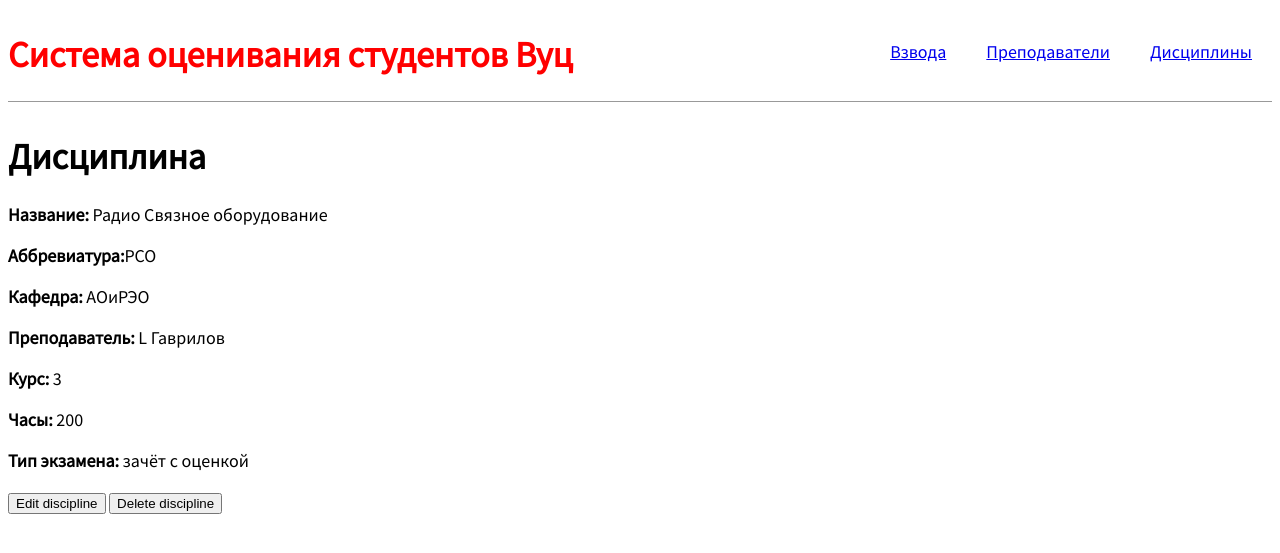
After one commit to Rishatco/mark_system, a Django app: page /discipline/1 in a window 1280 px wide. The commit adds this page. Shown: the top 553 px of the page. Run offline with Django 3.2, Linux system fonts and the light colour scheme; data comes from the database, SQL or seed files in the repository; both versions use the stored data as it was after the commit.

Commit message:
Добавил базовые операции для преподавателей и дисциплин

```diff
--- a/system/firstapp/models.py
+++ b/system/firstapp/models.py
@@ -84,6 +84,14 @@ class Teacher(models.Model):
         ]
         ordering = ["surname", "name", "patronymic"]
 
+    def get_absolute_url(self):
+        return  reverse('teacher-detail',args=[str(self.id)])
+    def get_edit_url(self):
+        return  reverse('teacher-edit', args=[str(self.id)])
+
+    def get_del_url(self):
+        return  reverse('teacher-delete', args=[str(self.id)])
+
 class Discipline(models.Model):
 
     TYPE_EXAM =[
@@ -108,6 +116,16 @@ class Discipline(models.Model):
     class Meta:
         ordering = ["name"]
 
+    def get_absolute_url(self):
+        return reverse('discipline-detail', args=[str(self.id)])
+
+    def get_edit_url(self):
+        return reverse('discipline-edit', args=[str(self.id)])
+
+    def get_del_url(self):
+        return reverse('discipline-delete', args=[str(self.id)])
+
+
 class Mark(models.Model):
 
     student = models.ForeignKey(to="StudentModel", on_delete=models.CASCADE, verbose_name="Студент")
--- a/system/firstapp/templates/base.html
+++ b/system/firstapp/templates/base.html
@@ -12,10 +12,14 @@
         <div class="nav-left">
           <h1><a href="{% url 'squads' %}">Система оценивания студентов Вуц</a></h1>
         </div>
-        <div class="nav-right">
-          <a href="{% url 'squad-create' %}">+ New Squad</a>
-          <a href="{% url 'squads' %}">Взвода</a>
-          <a href="{% url 'teachers' %}">Преподаватели</a>
+
+         <div class="nav-right">
+          <a href="{% url 'squads' %}">Взвода</a><br>
+         </div>
+         <div class="nav-right">
+          <a href="{% url 'teachers' %}">Преподаватели</a><br>
+         </div>
+         <div class="nav-right">
           <a href="{% url 'disciplines' %}">Дисциплины</a>
          </div>
       </header>
--- /dev/null
+++ b/system/firstapp/templates/firstapp/discipline_detail.html
@@ -0,0 +1,13 @@
+{% extends 'base.html' %}
+{% block content %}
+      <h1>Дисциплина</h1>
+    <p><strong>Название: </strong><a>{{discipline.name}}</a></p>
+    <p><strong>Аббревиатура:</strong><a>{{discipline.short_name}}</a></p>
+    <p><strong>Кафедра: </strong><a>{{discipline.departament}}</a></p>
+    <p><strong>Преподаватель: </strong><a>{{discipline.teacher}}</a></p>
+    <p><strong>Курс: </strong><a>{{discipline.course}}</a></p>
+    <p><strong>Часы: </strong><a>{{discipline.hours}}</a></p>
+    <p><strong>Тип экзамена: </strong><a>{{discipline.get_type_exam_display}}</a></p>
+<button onclick="location.href='{{discipline.get_edit_url}}'">Edit discipline</button>
+<button onclick="location.href='{{discipline.get_del_url}}'">Delete discipline</button>
+{% endblock %}
--- a/system/firstapp/templates/firstapp/discipline_list.html
+++ b/system/firstapp/templates/firstapp/discipline_list.html
@@ -2,6 +2,9 @@
 <title>Discipline</title>
 {% block content %}
   <h1>Discipline List</h1>
+  <div class="nav-right">
+    <a href="{% url 'disсipline-create' %}">Добавить новую дисциплину</a><br>
+  </div>
   {% if discipline_list %}
   <ul>
     {% for discipline in discipline_list %}
@@ -11,6 +14,6 @@
     {% endfor %}
   </ul>
   {% else %}
-    <p>There are disciplines.</p>
+    <p>There are no disciplines.</p>
   {% endif %}
 {% endblock %}
--- a/system/firstapp/templates/firstapp/teacher_list.html
+++ b/system/firstapp/templates/firstapp/teacher_list.html
@@ -1,7 +1,11 @@
 {% extends 'base.html' %}
+{% load static %}
 <title>Teachers</title>
 {% block content %}
   <h1>Teacher List</h1>
+ <div class="nav-right">
+    <a href="{% url 'teacher-create' %}">Добавить нового преподавателя</a><br>
+  </div>
   {% if teacher_list %}
   <ul>
     {% for teacher in teacher_list %}
@@ -11,6 +15,6 @@
     {% endfor %}
   </ul>
   {% else %}
-    <p>There are no teacher.</p>
+    <p>Отсутсвуют преподаватели.</p>
   {% endif %}
 {% endblock %}
--- a/system/firstapp/views.py
+++ b/system/firstapp/views.py
@@ -123,5 +123,40 @@ class SquadDeleteView(generic.DeleteView):
 class TeachersList(generic.ListView):
     model = Teacher
 
+class TeacherCreateView(generic.CreateView):
+    model = Teacher
+    fields = ["surname", "name", "patronymic", "departament", "rank"]
+    template_name = "teacher_create.html"
+
+class TeacherEditView(generic.UpdateView):
+    model = Teacher
+    fields = ["surname", "name", "patronymic", "departament", "rank"]
+    template_name = "teacher_update.html"
+
+class TeacherDeleteView(generic.DeleteView):
+    model = Teacher
+    success_url = reverse_lazy('teachers')
+
+class TeacherDetailView(generic.DetailView):
+    model = Teacher
+
+
 class DisciplinesList(generic.ListView):
     model = Discipline
+
+class DisciplineCreateView(generic.CreateView):
+    model = Discipline
+    fields = ["name", "short_name", "departament", "teacher", "course", "hours", "type_exam"]
+    template_name = "discipline_create.html"
+
+class DisciplineEditView(generic.UpdateView):
+    model = Discipline
+    fields = ["name", "short_name", "departament", "teacher", "course", "hours", "type_exam"]
+    template_name = "discipline_update.html"
+
+class DisciplineDeleteView(generic.DeleteView):
+    model = Discipline
+    success_url = reverse_lazy('discipline')
+
+class DisciplineDetailView(generic.DetailView):
+    model =  Discipline
--- a/system/static/css/style.css
+++ b/system/static/css/style.css
@@ -21,6 +21,8 @@ header h1 a {
 .nav-right {
   display: flex;
   padding-top: 2rem;
+  padding-left: 20px;
+  padding-right: 20px;
 }
 
 .post-entry {
--- a/system/system/settings.py
+++ b/system/system/settings.py
@@ -57,7 +57,7 @@ TEMPLATE_DIR = os.path.join(BASE_DIR, "templates")
 TEMPLATES = [
     {
         'BACKEND': 'django.template.backends.django.DjangoTemplates',
-        'DIRS': [TEMPLATE_DIR,],
+        'DIRS': [TEMPLATE_DIR,os.path.join(BASE_DIR,"firstapp\\templates\\firstapp")],
         'APP_DIRS': True,
         'OPTIONS': {
             'context_processors': [
--- a/system/system/urls.py
+++ b/system/system/urls.py
@@ -22,23 +22,27 @@ from firstapp.views import SquadList
 from firstapp.views import create_view, student_detail_view, student_view
 from firstapp.views import SquadDetailView
 from firstapp.views import SquadUpdateView
-from firstapp.views import save_student
-from firstapp.views import SquadCreateView
-from  firstapp.views import TeachersList, DisciplinesList
-from firstapp.views import SquadDeleteView
+from firstapp.views import save_student,DisciplineDetailView
+from firstapp.views import SquadCreateView,TeacherDetailView
+from  firstapp.views import TeachersList, DisciplinesList, TeacherCreateView, TeacherEditView, TeacherDeleteView
+from firstapp.views import SquadDeleteView,DisciplineCreateView, DisciplineEditView, DisciplineDeleteView
 
 urlpatterns = [
     path("admin/", admin.site.urls),
-    path("create/", create_view),
     path("", SquadList.as_view(), name='squads'),
-    path('<int:id>/', student_detail_view),
     path('squads/', SquadList.as_view(), name='squads'),
     path('teachers/', TeachersList.as_view(), name='teachers'),
     path('disciplines/', DisciplinesList.as_view(), name='disciplines'),
     re_path(r'^squad/(?P<pk>\d+)$', SquadDetailView.as_view(), name="squad-detail"),
     re_path(r'^squad-edit/(?P<pk>\d+)$', SquadUpdateView.as_view(), name="squad-edit" ),
-    path('squad-edit/save-student/<int:id>/', save_student),
     path('squads/create', SquadCreateView.as_view(), name="squad-create"),
-    re_path(r'^squad-delete/(?P<pk>\d+)$', SquadDeleteView.as_view(), name="squad-delete" )
-
+    re_path(r'^squad-delete/(?P<pk>\d+)$', SquadDeleteView.as_view(), name="squad-delete" ),
+    path('teacher/create', TeacherCreateView.as_view(), name="teacher-create"),
+    re_path(r'^teacher-edit/(?P<pk>\d+)$', TeacherEditView.as_view(), name="teacher-edit"),
+    re_path(r'^teacher-detele/(?P<pk>\d+)$', TeacherDeleteView.as_view(), name="teacher-delete" ),
+    re_path(r'^teacher/(?P<pk>\d+)$', TeacherDetailView.as_view(), name="teacher-detail"),
+    path('discipline/create', DisciplineCreateView.as_view(), name="disсipline-create"),
+    re_path(r'^discipline-edit/(?P<pk>\d+)$', DisciplineEditView.as_view(), name="discipline-edit"),
+    re_path(r'^discipline-detele/(?P<pk>\d+)$', DisciplineDeleteView.as_view(), name="discipline-delete"),
+    re_path(r'^discipline/(?P<pk>\d+)$', DisciplineDetailView.as_view(), name="discipline-detail"),
 ]
```
Also changed, not shown: system/firstapp/templates/firstapp/base.html (deleted, +0 -23 lines), system/firstapp/templates/firstapp/discipline_confirm_delete.html (added, +10 -0 lines), system/firstapp/templates/firstapp/discipline_create.html (added, +8 -0 lines), system/firstapp/templates/firstapp/discipline_update.html (added, +10 -0 lines), system/firstapp/templates/firstapp/squadmodel_list.html (+7 -2 lines), system/firstapp/templates/firstapp/teacher_confirm_delete.html (added, +8 -0 lines), system/firstapp/templates/firstapp/teacher_create.html (added, +8 -0 lines), system/firstapp/templates/firstapp/teacher_detail.html (added, +11 -0 lines), system/firstapp/templates/firstapp/teacher_update.html (added, +10 -0 lines), system/db.sqlite3, system/firstapp/migrations/0004_auto_20211216_1022.py (added).
